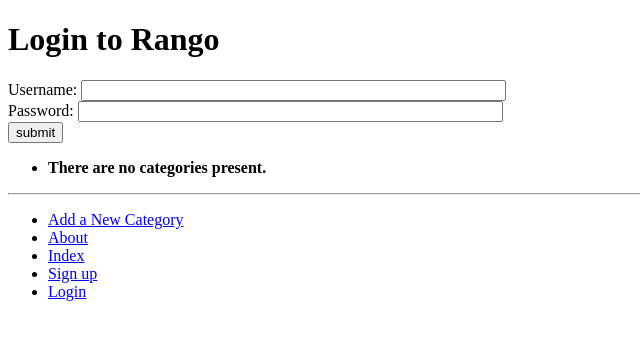
After one commit to PeterWarrington/tango_with_django_project, a Django app: page /rango/login/ in a window 1280 px wide. The commit adds this page. Shown: the top 340 px of the page, without its empty margins (0-640 px from the left). Run offline with Django 3.2, Linux system fonts and the light colour scheme; data that the repository does not hold is empty.

Commit message:
Ch9: Implement login

```diff
--- a/rango/urls.py
+++ b/rango/urls.py
@@ -9,5 +9,6 @@ urlpatterns = [
     path('category/<slug:category_name_slug>/', views.show_category, name="show_category"),
     path('add_category/', views.add_category, name="add_category"),
     path('category/<slug:category_name_slug>/add_page/', views.add_page, name="add_page"),
-    path('register/', views.register, name='register')
+    path('register/', views.register, name='register'),
+    path('login/', views.user_login, name="login"),
 ]
--- a/rango/views.py
+++ b/rango/views.py
@@ -5,6 +5,10 @@ from django.urls import reverse
 from rango.models import Category
 from rango.models import Page
 from rango.forms import CategoryForm, PageForm, UserForm, UserProfileForm
+from django.shortcuts import redirect
+from django.contrib.auth import authenticate, login
+from django.http import HttpResponse
+from django.urls import reverse
 from django.shortcuts import redirect
 
 def index(request):
@@ -112,3 +116,23 @@ def register(request):
         "profile_form": profile_form,
         "registered": registered
     })
+
+def user_login(request):
+    if request.method == "POST":
+        username = request.POST.get("username")
+        password = request.POST.get("password")
+
+        user = authenticate(username=username, password=password)
+
+        if user:
+            if user.is_active:
+                login(request, user)
+                return redirect(reverse("rango:index"))
+            else:
+                return HttpResponse("Your rango account is disabled.")
+        else:
+            print(f"Invalid login details: {username}, {password}")
+            return HttpResponse("Invalid login details supplied.")
+
+    else:
+        return render(request, "rango/login.html")
--- a/templates/rango/base.html
+++ b/templates/rango/base.html
@@ -34,6 +34,7 @@
                 <li><a href="{% url 'rango:about' %}">About</a></li>
                 <li><a href="{% url 'rango:index' %}">Index</a></li>
                 <li><a href="{% url 'rango:register' %}">Sign up</a></li>
+                <li><a href="{% url 'rango:login' %}">Login</a></li>
             </ul>
         </div>
     </body>
--- /dev/null
+++ b/templates/rango/login.html
@@ -0,0 +1,17 @@
+{% extends 'rango/base.html' %}
+{% load staticfiles %}
+
+{% block title_block %}
+    Login
+{% endblock %}
+
+{% block body_block %}
+    <h1>Login to Rango</h1>
+    <form id="login_form" method="post" action="{% url 'rango:login' %}">
+        {% csrf_token %}
+        Username: <input type="text" name="username" value="" size="50" />
+        <br />
+        Password: <input type="password" name="password" value="" size="50" /> <br />
+        <input type="submit" value="submit" />
+    </form>
+{% endblock %}
```
Also changed, not shown: templates/rango/index.html (+6 -1 lines).
